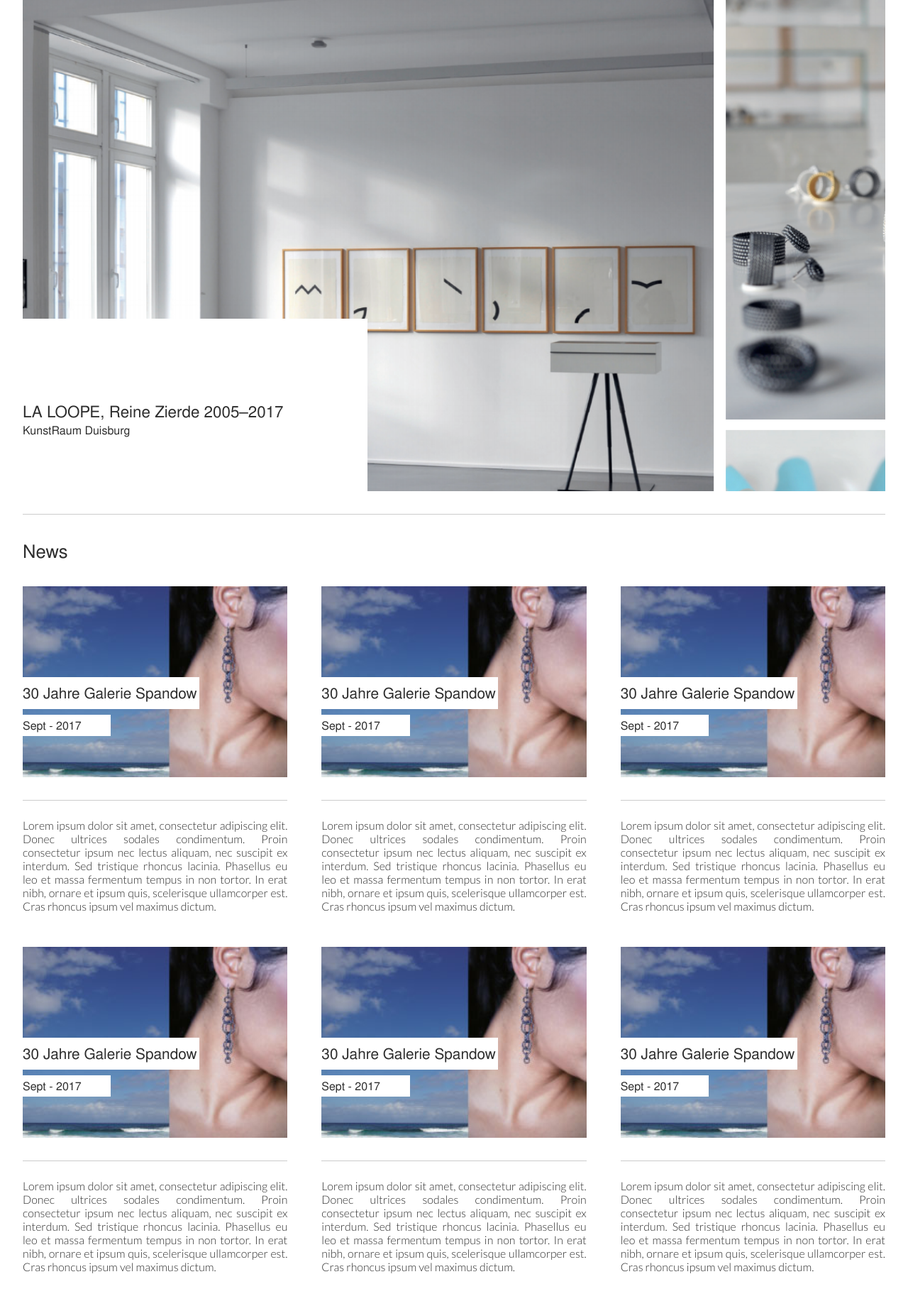
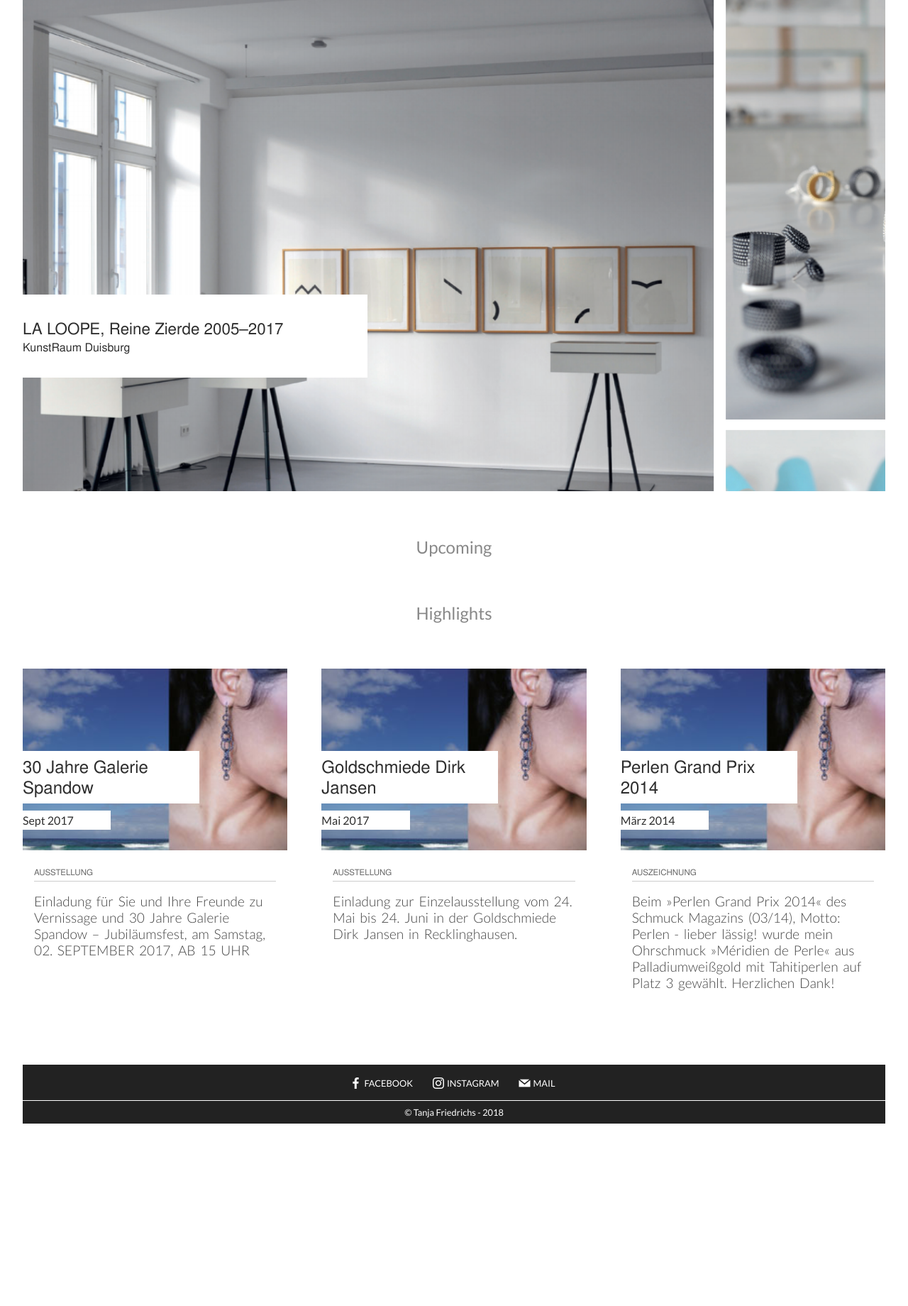
Before and after one commit to BFriedrichs/tfschmuck, a Python web app: template tfschmuck/client/templates/home.jinja in a window 1280 px wide. Shown: the part 76-1916 px from the top of the page at 71% size. After the commit the page ends 1659 px from the top, so only its background shows below. Run offline with Jinja, Linux system fonts and the light colour scheme; the template is opened without the code that fills it, so the values that code supplies are empty; some web fonts are replaced.

Commit message:
update layout

```diff
--- a/tfschmuck/client/static/css/base.css
+++ b/tfschmuck/client/static/css/base.css
@@ -40,7 +40,6 @@ hr {
   border: 0;
   height: 0;
   border-top: 1px solid rgba(0, 0, 0, 0.2);
-  border-bottom: 1px solid rgba(255, 255, 255, 0.4);
 }
 
 .layout-container {
@@ -81,6 +80,11 @@ hr {
   display: grid;
   grid-auto-flow: column;
   grid-gap: 32px;
+}
+
+a {
+  text-decoration: none;
+  color: var(--text-color);
 }
 
 .main-nav a {
@@ -145,3 +149,13 @@ hr {
   display: flex;
   justify-content: center;
 }
+
+@media only screen and (max-width: 768px) {
+  .header {
+    grid-template-columns: 1fr;
+  }
+
+  .main-nav {
+    display: none;
+  }
+}
--- a/tfschmuck/client/static/css/home.css
+++ b/tfschmuck/client/static/css/home.css
@@ -7,12 +7,14 @@
 }
 
 .scroller {
+  position: relative;
+
   grid-area: scroller;
   overflow: hidden;
   margin-bottom: var(--content-padding);
 
   display:grid;
-  grid-template-rows: 65% auto 15% 5%;
+  grid-template-rows: 60% auto auto auto;
   grid-template-columns: repeat(5, 1fr);
   grid-template-areas:
     "top top top top top"
@@ -29,6 +31,7 @@
 }
 
 .overlay-text {
+  padding: var(--content-padding) var(--content-padding) var(--content-padding) 0;
   grid-area: overlay-text;
   background: #fff;
 
@@ -61,32 +64,45 @@
 }
 
 .headline {
-  font-size: 1.6em;
+  font-family: 'Lato';
+  font-size: 1.5em;
   padding: var(--content-padding) 0;
+  text-align: center;
+  color: #888;
 }
 
 .articles {
   display: grid;
   grid-template-columns: repeat(3, 1fr);
 
-  grid-gap: calc(var(--content-padding) * 1.5);
+  grid-gap: calc(1.5 * var(--content-padding));
+  margin-top: var(--content-padding);
 }
 
 .article {
+  cursor: pointer;
+
   display: grid;
-  grid-template-rows: 128px auto 8px auto 32px auto auto;
+  grid-template-rows: minmax(30vh, 20vw) auto 1fr;
   grid-template-columns: repeat(3, 1fr);
+
+  --timing-dropdown: .15s;
 }
 
 .img-container {
-  --img-zoom: 1.3;
-  grid-area: 1 / 1 / 7 / 4;
+  display: grid;
+  grid-template-rows: 8fr auto 10px auto 2fr;
+  grid-template-columns: repeat(3, 1fr);
+  --img-zoom: 1.2;
 
+  position: relative;
+  grid-area: 1 / 1 / 2 / 4;
   overflow: hidden;
 }
 
 .img-container > img {
-  transition: transform 2s ease-in-out;
+  grid-area: 1 / 1 / -1 / -1;
+  transition: transform 10s linear;
   transform: scale(1, 1);
 
   width: 100%;
@@ -94,16 +110,17 @@
   object-fit: cover;
 }
 
-.img-container > img:hover {
+.article:hover .img-container > img {
   transform: scale(var(--img-zoom), var(--img-zoom));
 }
 
 .article-title {
-  font-size: 1.3em;
-  grid-area: 2 / 1 / 3 / 3;
+  font-size: 1.5em;
+  line-height: 1.2em;
+
+  grid-area: 2 / 1 / 2/ 3;
   background: #fff;
   padding: 8px 0;
-
   pointer-events: none;
   z-index: 100;
 }
@@ -115,17 +132,78 @@
 
   pointer-events: none;
   z-index: 100;
+  font-family: 'Lato';
+}
+
+.article-text {
+  position: relative;
+  grid-area: 2 / 1 / 3 / -1;
+  padding: 16px 16px 32px 16px;
+  font-family: 'Lato';
+  font-weight: 300;
+  font-size: 1.2em;
+  word-spacing: 3px;
+  color: #444;
+}
+
+.article-text::after, .article-text::before {
+  content: '';
+  background: #ccc;
+  position: absolute;
+  z-index: -5;
+}
+
+.article-text::before {
+  left: 0;
+  top: 0;
+
+  width: 1px;
+  height: 0;
+  transition: height var(--timing-dropdown) var(--timing-dropdown) linear;
+}
+
+.article:hover .article-text::before {
+  height: 100%;
+  transition: height var(--timing-dropdown) 0s linear;
+}
+
+.article-text::after {
+  left: 0;
+  bottom: 0;
+
+  width: 0;
+  height: 1px;
+  transition: width var(--timing-dropdown) 0s linear;
+}
+
+
+.article:hover .article-text::after {
+  width: 33%;
+  transition: width var(--timing-dropdown) var(--timing-dropdown) linear;
+}
+
+.article-text > span {
+  font-family: 'Nimbus Sans';
+  font-size: 0.6em;
+  font-weight: 400;
+  text-transform: uppercase;
+  color: #666;
 }
 
 .article-spacer {
-  margin: 16px 0 24px 0;
+  margin: 4px 0 16px 0;
 }
 
-.article-text {
-  grid-area: 7 / 1 / -1 / -1;
-  padding-top: 16px;
-  text-align: justify;
+@media only screen and (max-width: 768px) {
+  .articles {
+    grid-template-columns: 1fr;
+  }
 
-  font-family: 'Lato';
-  font-weight: 300;
+  .scroller {
+    grid-template-areas:
+      "top top top top top"
+      "overlay-text overlay-text overlay-text overlay-text right"
+      "spacer spacer spacer spacer spacer"
+      "more more more-right more-right more-right";
+  }
 }
--- a/tfschmuck/client/templates/base.jinja
+++ b/tfschmuck/client/templates/base.jinja
@@ -11,14 +11,14 @@
   <div class="layout-container">
     <header class="header">
       <div class="logo">
-        Tanja Friedrichs Schmuck
+         <a href="/">Tanja Friedrichs Schmuck</a>
       </div>
       <nav class="main-nav">
-        <a href="/jewellery/">Schmuck</a>
-        <a href="/jewellery/">Galerien</a>
-        <a href="/jewellery/">Presse</a>
-        <a href="/jewellery/">12 Jahre</a>
-        <a class="toggle-lang" href="/jewellery/">en</a>
+        <a href="/jewellery">Schmuck</a>
+        <a href="#">Galerien</a>
+        <a href="#">Presse</a>
+        <a href="#">12 Jahre</a>
+        <a class="toggle-lang" href="#">en</a>
       </nav>
     </header>
     <div class="content">
--- a/tfschmuck/client/templates/home.jinja
+++ b/tfschmuck/client/templates/home.jinja
@@ -19,22 +19,49 @@
   </div>
 
   <div class="news">
-    <hr />
-    <div class="headline">News</div>
+    <div class="headline">Upcoming</div>
+
+    <div class="headline">Highlights</div>
     <div class="articles">
-      {% for i in range(10) %}
         <div class="article">
           <div class="img-container">
             <img src="/static/assets/th_cloud_01.jpg">
+            <div class="article-title">30 Jahre Galerie Spandow</div>
+            <div class="article-date">Sept 2017</div>
           </div>
-          <div class="article-title">30 Jahre Galerie Spandow</div>
-          <div class="article-date">Sept - 2017</div>
           <div class="article-text">
+            <span>Ausstellung</span>
             <hr class="article-spacer" />
-            Lorem ipsum dolor sit amet, consectetur adipiscing elit. Donec ultrices sodales condimentum. Proin consectetur ipsum nec lectus aliquam, nec suscipit ex interdum. Sed tristique rhoncus lacinia. Phasellus eu leo et massa fermentum tempus in non tortor. In erat nibh, ornare et ipsum quis, scelerisque ullamcorper est. Cras rhoncus ipsum vel maximus dictum.
+            Einladung für Sie und Ihre Freunde zu Vernissage und 30 Jahre Galerie Spandow – Jubiläumsfest, am Samstag, 02. SEPTEMBER 2017, AB 15 UHR
           </div>
         </div>
-      {% endfor %}
+
+        <div class="article">
+          <div class="img-container">
+            <img src="/static/assets/th_cloud_01.jpg">
+            <div class="article-title">Goldschmiede Dirk Jansen</div>
+            <div class="article-date">Mai 2017</div>
+          </div>
+          <div class="article-text">
+            <span>Ausstellung</span>
+            <hr class="article-spacer" />
+            Einladung zur Einzelausstellung vom 24. Mai bis 24. Juni in der Goldschmiede Dirk Jansen in Recklinghausen.
+          </div>
+        </div>
+
+        <div class="article">
+          <div class="img-container">
+            <img src="/static/assets/th_cloud_01.jpg">
+            <div class="article-title">Perlen Grand Prix 2014</div>
+            <div class="article-date">März 2014</div>
+          </div>
+
+          <div class="article-text">
+            <span>Auszeichnung</span>
+            <hr class="article-spacer" />
+            Beim »Perlen Grand Prix 2014« des Schmuck Magazins (03/14), Motto: Perlen - lieber lässig! wurde mein Ohrschmuck »Méridien de Perle« aus Palladiumweißgold mit Tahitiperlen auf Platz 3 gewählt. Herzlichen Dank!
+         </div>
+        </div>
     </div>
   </div>
 {% endblock %}
--- a/tfschmuck/server/views/__init__.py
+++ b/tfschmuck/server/views/__init__.py
@@ -0,0 +1 @@
+from . import home, jewellery
```
Also changed, not shown: tfschmuck/client/templates/jewellery.jinja (added, +9 -0 lines), tfschmuck/server/main.py (+4 -3 lines), tfschmuck/server/views/jewellery.py (added, +17 -0 lines).
